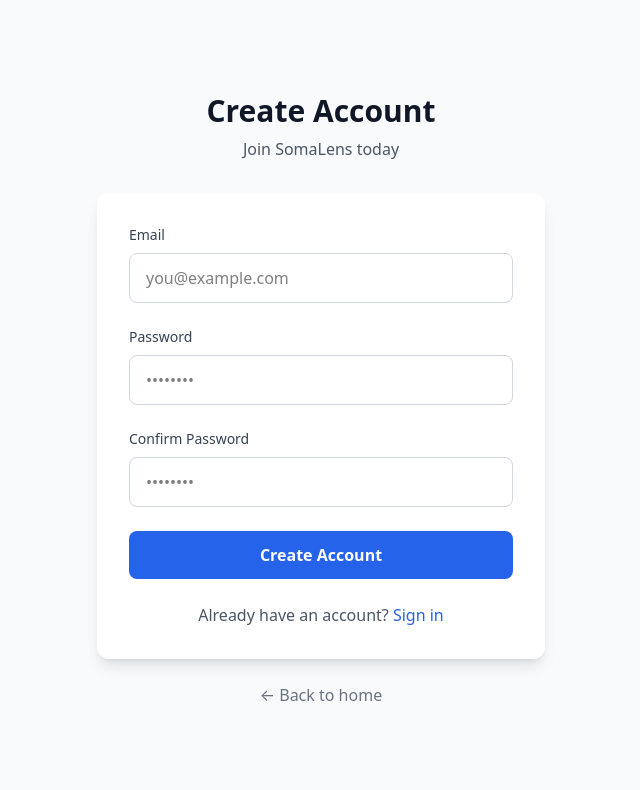
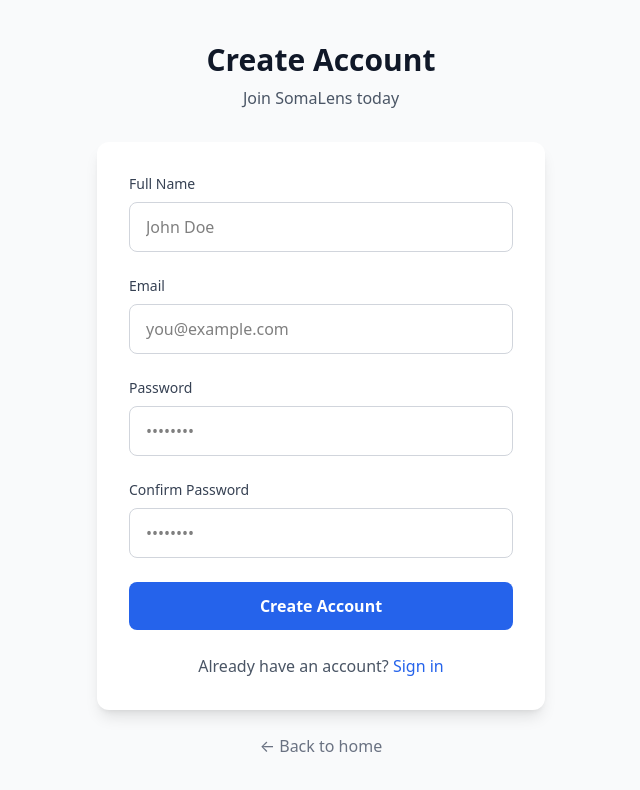
Before and after one commit to Kyazs/somalens-app, a React app in the folder frontend/: page /register in a window 1280 px wide. Shown: the top 790 px of the page, without its empty margins (319-959 px from the left). Built offline with nearby package versions, Linux system fonts and the light colour scheme; no server answers; the HTML template or start-up script is replaced by a standard one.

Commit message:
feat(ui): add name field to registration form
- Add name state and input field before email
- Add name validation (min 2 characters)
- Update register call to include name

```diff
--- a/frontend/src/pages/RegisterPage.tsx
+++ b/frontend/src/pages/RegisterPage.tsx
@@ -3,6 +3,7 @@
 import { useAuth } from '../context/AuthContext';
 
 export function RegisterPage() {
+  const [name, setName] = useState('');
   const [email, setEmail] = useState('');
   const [password, setPassword] = useState('');
   const [confirmPassword, setConfirmPassword] = useState('');
@@ -16,15 +17,20 @@
     e.preventDefault();
     setError(null);
 
-    if (password !== confirmPassword) {
+if (password !== confirmPassword) {
       setError('Passwords do not match');
+      return;
+    }
+
+    if (name.trim().length < 2) {
+      setError('Name must be at least 2 characters');
       return;
     }
 
     setIsSubmitting(true);
 
     try {
-      await register(email, password);
+      await register(email, password, name.trim());
       navigate('/capture');
     } catch (err) {
       setError(err instanceof Error ? err.message : 'Failed to register');
@@ -42,11 +48,26 @@
         </div>
 
         <form onSubmit={handleSubmit} className="bg-white rounded-xl shadow-lg p-8">
-          {error && (
+{error && (
             <div className="mb-6 p-4 bg-red-50 border border-red-200 text-red-600 rounded-lg text-sm">
               {error}
             </div>
           )}
+
+          <div className="mb-6">
+            <label htmlFor="name" className="block text-sm font-medium text-gray-700 mb-2">
+              Full Name
+            </label>
+            <input
+              type="text"
+              id="name"
+              value={name}
+              onChange={(e) => setName(e.target.value)}
+              className="w-full px-4 py-3 border border-gray-300 rounded-lg focus:ring-2 focus:ring-primary-500 focus:border-transparent outline-none transition-all"
+              placeholder="John Doe"
+              required
+            />
+          </div>
 
           <div className="mb-6">
             <label htmlFor="email" className="block text-sm font-medium text-gray-700 mb-2">
```
